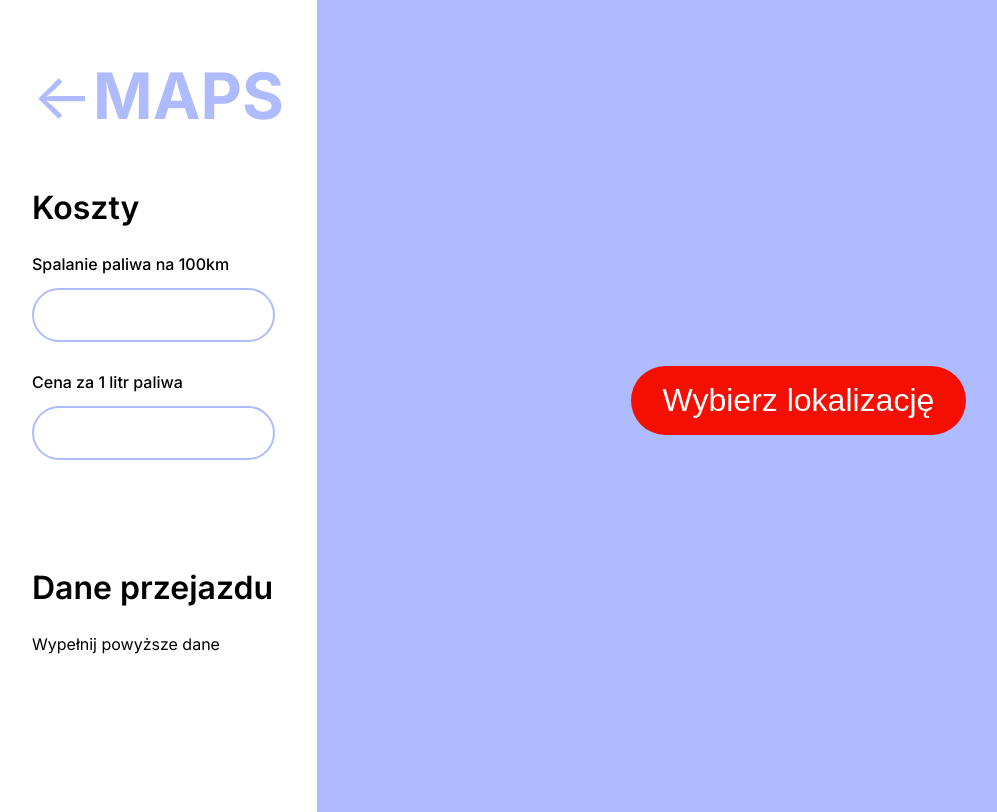
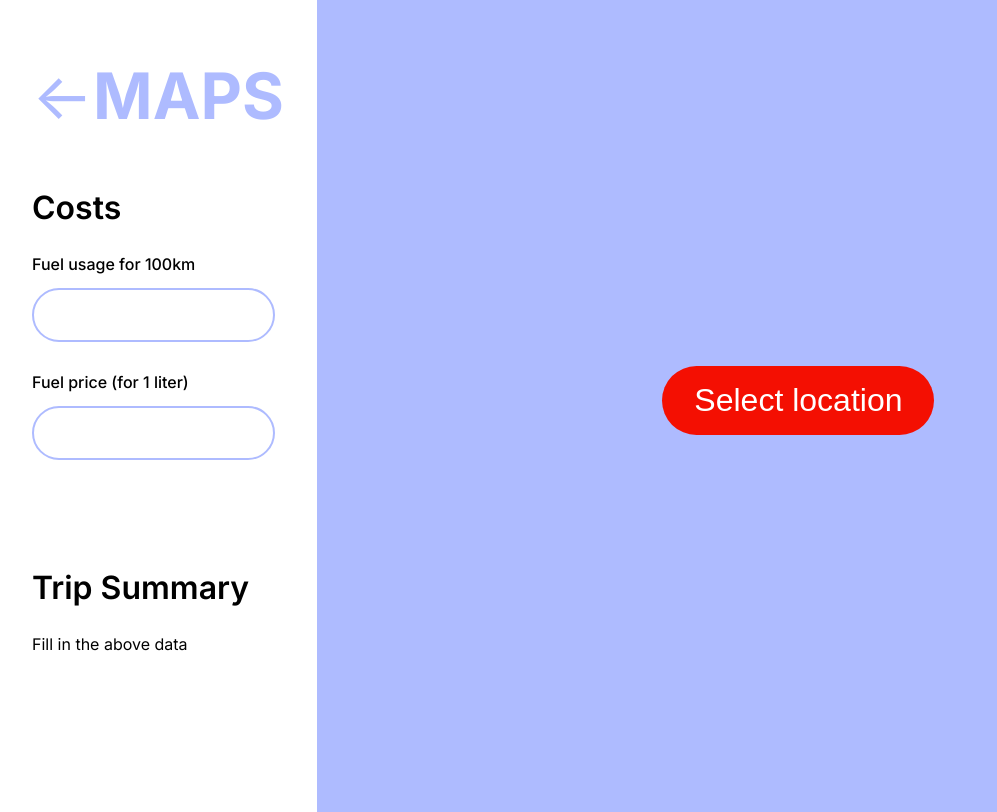
Before and after one commit to Kamil-Budzik/Maps, a React (Create React App) app: page /map in a window 1280 px wide. Shown: the whole page, without its empty margins (0-997 px from the left). Built offline with nearby package versions, Linux system fonts and the light colour scheme.

Commit message:
chore: Translate maps

```diff
--- a/src/components/TripSummary/index.tsx
+++ b/src/components/TripSummary/index.tsx
@@ -16,17 +16,17 @@ const TripSummary = () => {
 
   return (
     <section>
-      <Subtitle>Dane przejazdu</Subtitle>
+      <Subtitle>Trip Summary</Subtitle>
       <List>
         {price ? (
           <>
-            <li>Ilość km: {km.toFixed(1)}</li>
-            <li>Ilość potrzebnych dni: {days + 1}</li>
-            <li>Koszt paliwa: {price.toFixed(1)}zł</li>
-            <li>Całkowity koszt: {(price + days * 1000).toFixed(1)}zł</li>
+            <li>Number of km: {km.toFixed(1)}</li>
+            <li>Number of days needed: {days + 1}</li>
+            <li>Fuel price: {price.toFixed(1)}zł</li>
+            <li>Total cost: {(price + days * 1000).toFixed(1)}zł</li>
           </>
         ) : (
-          <li>Wypełnij powyższe dane</li>
+          <li>Fill in the above data</li>
         )}
       </List>
     </section>
--- a/src/containers/FuelForms/index.tsx
+++ b/src/containers/FuelForms/index.tsx
@@ -20,7 +20,7 @@ const Index = () => {
   return (
     <div>
       <div className="inputWrapper">
-        <Label htmlFor="fuelUsage">Spalanie paliwa na 100km</Label>
+        <Label htmlFor="fuelUsage">Fuel usage for 100km</Label>
         <Input
           aria-label="fuelUsage"
           value={fuelUsage ? fuelUsage : ''}
@@ -33,7 +33,7 @@ const Index = () => {
         />
       </div>
       <div className="inputWrapper">
-        <Label htmlFor="fuelPrice">Cena za 1 litr paliwa</Label>
+        <Label htmlFor="fuelPrice">Fuel price (for 1 liter)</Label>
         <Input
           aria-label="fuelPrice"
           value={fuelPrice ? fuelPrice : ''}
--- a/src/containers/MapDisplay/index.tsx
+++ b/src/containers/MapDisplay/index.tsx
@@ -26,7 +26,7 @@ const MapDisplay = () => {
     return (
       <ButtonContainer>
         <Link to="/">
-          <Button isPdf>Wybierz lokalizację</Button>
+          <Button isPdf>Select location</Button>
         </Link>
       </ButtonContainer>
     );
--- a/src/containers/Sidebar/index.tsx
+++ b/src/containers/Sidebar/index.tsx
@@ -40,13 +40,13 @@ const Sidebar = ({ handlePrint }: Props) => {
           <Title />
         </Row>
         <section>
-          <Subtitle>Koszty</Subtitle>
+          <Subtitle>Costs</Subtitle>
           <FuelForms />
         </section>
         <TripSummary />
         {fuelUsage && fuelPrice && !isError ? (
           <Button isPdf onClick={handlePrint}>
-            Dowload PDF
+            Download PDF
           </Button>
         ) : null}
       </section>
```
